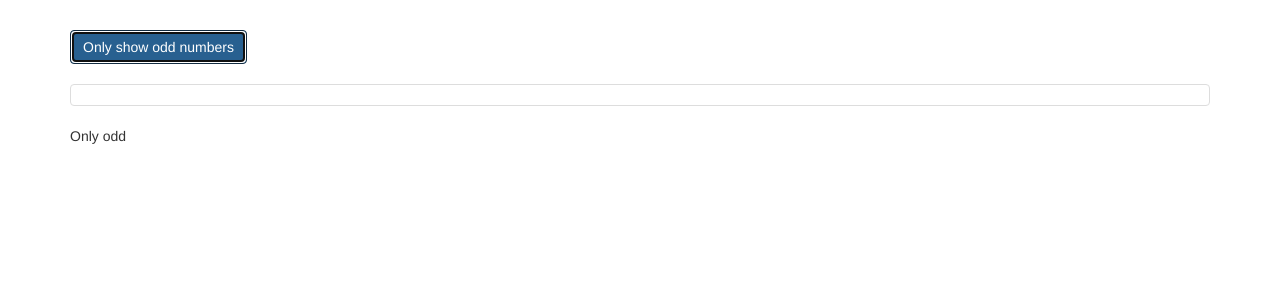
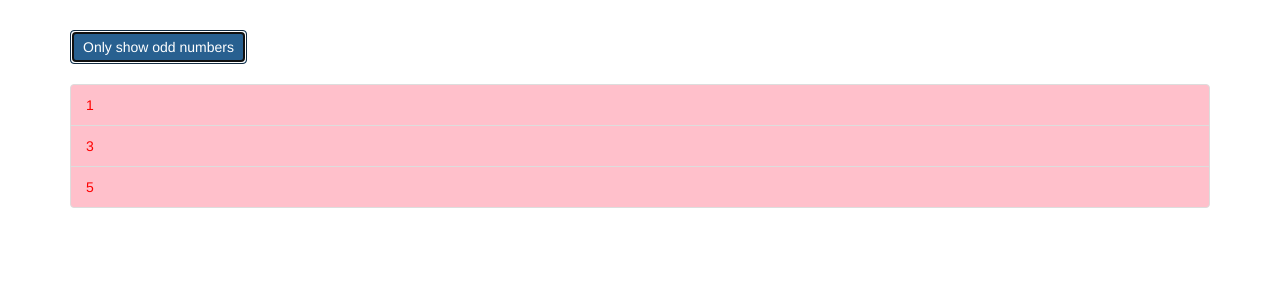
Before and after one commit to ale1a1/Angular-directives, an Angular app: page / in a window 1280 px wide. Both pictures are taken after a click on the button "Only show odd numbers". Shown: the top 300 px of the page. Built offline with nearby package versions, Linux system fonts and the light colour scheme.

Commit message:
ngIf, ngFor, ngClass, ngStyle RECAP

```diff
--- a/angular.json
+++ b/angular.json
@@ -98,5 +98,8 @@
         }
       }
     }
+  },
+  "cli": {
+    "analytics": false
   }
 }
--- a/src/app/app.component.css
+++ b/src/app/app.component.css
@@ -1,3 +1,7 @@
 .container {
   margin-top: 30px;
 }
+
+.odd {
+  color: red;
+}
--- a/src/app/app.component.html
+++ b/src/app/app.component.html
@@ -1,18 +1,29 @@
 <div class="container">
   <div class="row">
     <div class="col-xs-12">
-      <button
-        class="btn btn-primary"
-        (click)="onlyOdd = !onlyOdd">Only show odd numbers</button>
-      <br><br>
+      <button class="btn btn-primary" (click)="onlyOdd = !onlyOdd">
+        Only show odd numbers
+      </button>
+      <br /><br />
       <ul class="list-group">
-        <li
-          class="list-group-item">
-        </li>
+        <div *ngIf="onlyOdd">
+          <li
+            class="list-group-item"
+            [ngClass]="{ odd: odd % 2 !== 0 }"
+            [ngStyle]="{
+              backgroundColor: odd % 2 !== 0 ? 'pink' : 'transparent'
+            }"
+            *ngFor="let odd of oddNumbers"
+          >
+            {{ odd }}
+          </li>
+        </div>
+        <div *ngIf="!onlyOdd">
+          <li class="list-group-item" *ngFor="let even of evenNumbers">
+            {{ even }}
+          </li>
+        </div>
       </ul>
-      <ng-template [ngIf]="onlyOdd">
-        <p>Only odd</p>
-      </ng-template>
     </div>
   </div>
 </div>
--- a/src/app/app.component.ts
+++ b/src/app/app.component.ts
@@ -3,9 +3,10 @@
 @Component({
   selector: 'app-root',
   templateUrl: './app.component.html',
-  styleUrls: ['./app.component.css']
+  styleUrls: ['./app.component.css'],
 })
 export class AppComponent {
-  numbers = [1, 2, 3, 4, 5];
+  oddNumbers = [1, 3, 5];
+  evenNumbers = [2, 4];
   onlyOdd = false;
 }
```
